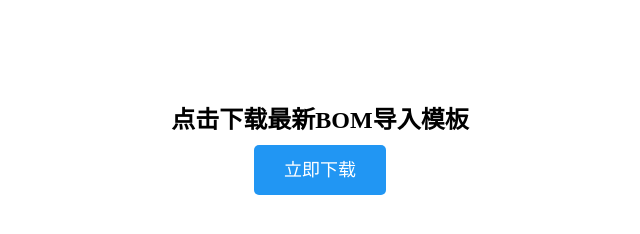
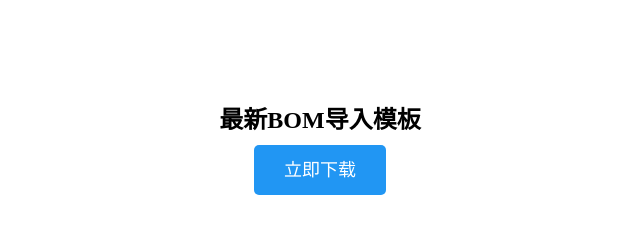
Before and after one commit to Tll7745/Tll7745.github.io, a plain HTML site: page index.html in a window 1280 px wide. Shown: the whole page, without its empty margins (320-960 px from the left). Drawn offline with Linux system fonts and the light colour scheme.

Commit message:
Update index.html

```diff
--- a/index.html
+++ b/index.html
@@ -16,7 +16,7 @@
     </style>
 </head>
 <body>
-    <h2>点击下载最新BOM导入模板</h2>
+    <h2>最新BOM导入模板</h2>
     <!-- 把“bom_template.xlsx”改成你上传的Excel文件名 -->
     <a href="BomTemplate.xlsx" class="btn" download>立即下载</a>
 </body>
```
